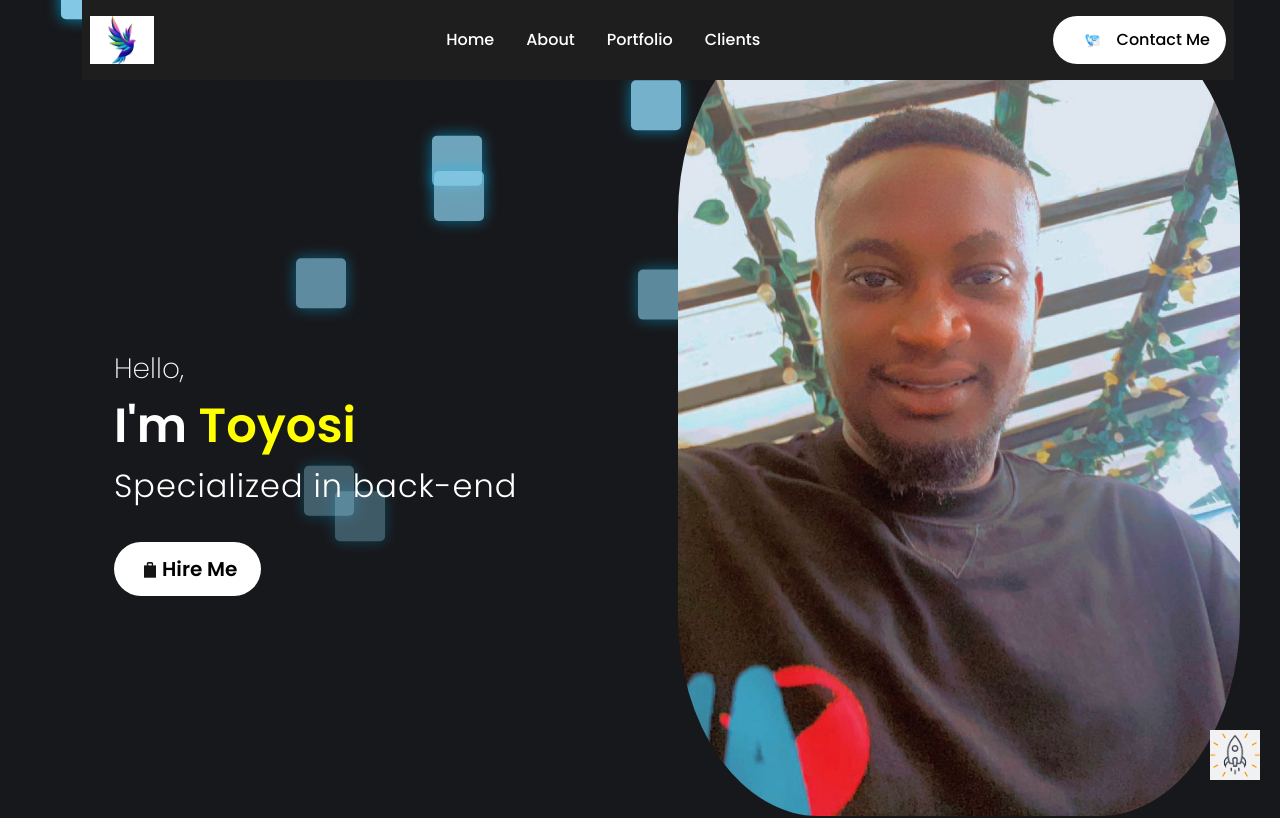
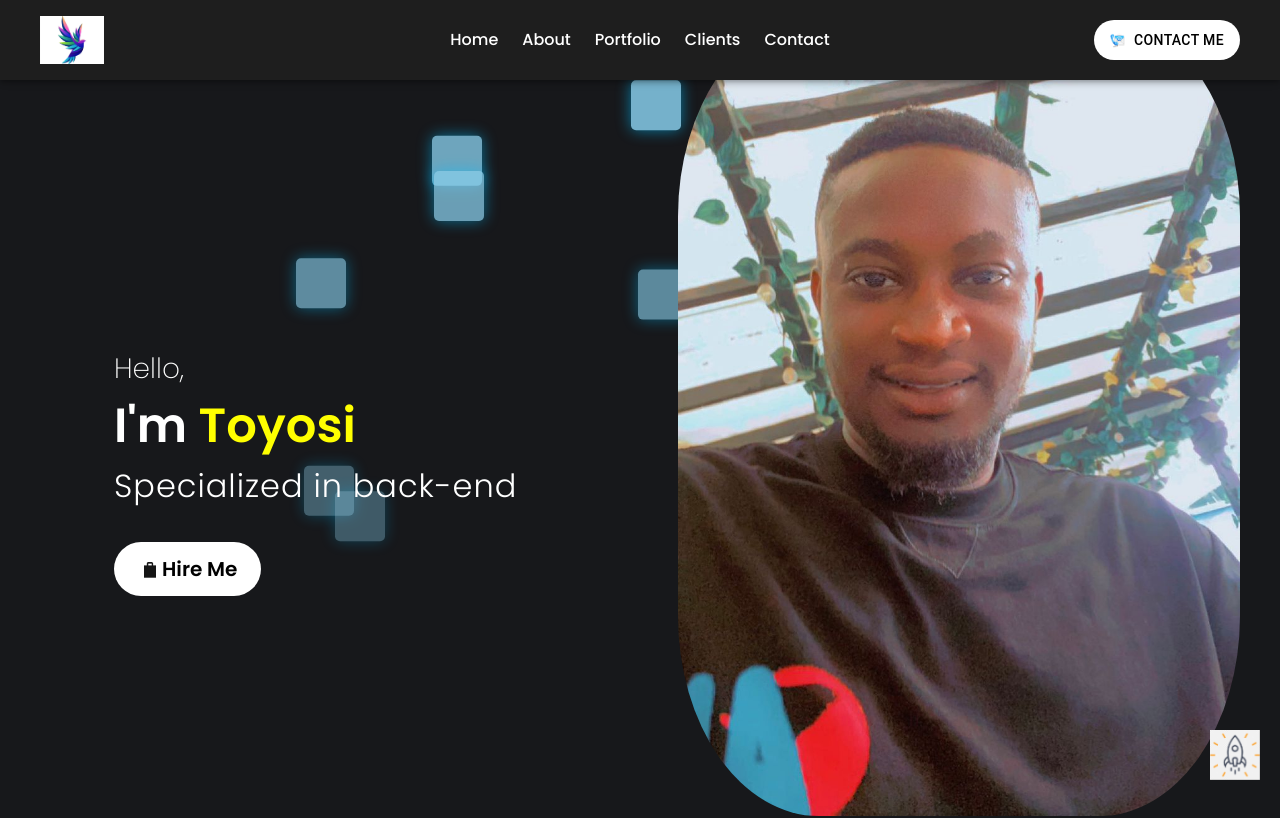
Before and after one commit to toyorcee/MY_PORTFOLIO, a React (Create React App) app: page / in a window 1280 px wide. Shown: the top 818 px of the page. Built offline with nearby package versions, Linux system fonts and the light colour scheme.

Commit message:
new push

```diff
--- a/package.json
+++ b/package.json
@@ -4,6 +4,10 @@
   "private": true,
   "dependencies": {
     "@emailjs/browser": "^3.11.0",
+    "@emotion/react": "^11.14.0",
+    "@emotion/styled": "^11.14.0",
+    "@mui/icons-material": "^6.4.1",
+    "@mui/material": "^6.4.1",
     "@react-spring/web": "^9.7.4",
     "@testing-library/jest-dom": "^5.17.0",
     "@testing-library/react": "^13.4.0",
--- a/src/Components/NavBar/navbar.jsx
+++ b/src/Components/NavBar/navbar.jsx
@@ -1,147 +1,197 @@
-import React from "react";
-import { useState } from "react";
-import Container from "react-bootstrap/Container";
-import "./navbar.css";
+import React, { useState } from "react";
+import {
+  AppBar,
+  Toolbar,
+  IconButton,
+  Drawer,
+  List,
+  ListItem,
+  ListItemText,
+  Button,
+  Box,
+} from "@mui/material";
+import { Menu as MenuIcon } from "@mui/icons-material";
+import { Link } from "react-scroll";
 import logo from "../../assets/logo.png";
-import { Link } from "react-scroll";
 import contactImg from "../../assets/contact-icon-png-0.png";
-import menu from "../../asset/menu.png";
 
 const NavBar = () => {
-  const [showMenu, setShowMenu] = useState(false);
+  const [drawerOpen, setDrawerOpen] = useState(false);
+
+  const menuItems = [
+    { label: "Home", to: "intro", offset: -50 },
+    { label: "About", to: "skills", offset: -80 },
+    { label: "Portfolio", to: "works", offset: -20 },
+    { label: "Clients", to: "clients", offset: -10 },
+    { label: "Contact", to: "contact", offset: -50 },
+  ];
+
   return (
-    <Container>
-      <nav className="navbar" id="naav">
-        <img src={logo} alt="logo" className="logo" />
-        <div className="desktopMenu">
+    <AppBar
+      position="sticky"
+      sx={{
+        backgroundColor: "rgb(30, 30, 30)",
+        padding: "0.5rem",
+        zIndex: 3,
+      }}
+    >
+      <Toolbar
+        sx={{
+          display: "flex",
+          justifyContent: "center", // Centers the toolbar content
+          alignItems: "center",
+        }}
+      >
+        <Box
+          sx={{
+            display: "flex",
+            alignItems: "center",
+            width: "100%",
+            maxWidth: "1200px",
+            margin: "0 auto",
+            position: "relative", // Add relative positioning for finer control
+          }}
+        >
+          {/* Logo */}
+          <Box
+            component="img"
+            src={logo}
+            alt="Logo"
+            sx={{
+              height: "3rem",
+              width: "4rem",
+              objectFit: "cover",
+              position: "absolute",
+              left: 0, // Pin the logo to the left
+            }}
+          />
+
+          {/* Desktop Menu */}
+          <Box
+            sx={{
+              display: { xs: "none", md: "flex" },
+              justifyContent: "center", // Centers menu items within available space
+              flex: 1, // Allows the menu to occupy the middle space
+              gap: "1.5rem",
+            }}
+          >
+            {menuItems.map((item) => (
               <Link
+                key={item.label}
                 activeClass="active"
-            to="intro"
+                to={item.to}
                 spy={true}
                 smooth={true}
-            offset={-50}
+                offset={item.offset}
                 duration={500}
-            className="desktopMenuListItem"
+                style={{
+                  cursor: "pointer",
+                  textDecoration: "none",
+                  color: "white",
+                }}
               >
-            Home
+                {item.label}
               </Link>
+            ))}
+          </Box>
+
+          {/* Contact Button */}
+          <Box
+            sx={{
+              display: { xs: "none", md: "block" },
+              position: "absolute",
+              right: 0, // Ensure the button stays on the far right
+            }}
+          >
+            <Button
+              onClick={() =>
+                document
+                  .getElementById("contact")
+                  .scrollIntoView({ behavior: "smooth" })
+              }
+              sx={{
+                backgroundColor: "white",
+                color: "black",
+                borderRadius: "2rem",
+                padding: "0.5rem 1rem",
+                "&:hover": {
+                  backgroundColor: "yellow",
+                  color: "black",
+                },
+              }}
+            >
+              <Box
+                component="img"
+                src={contactImg}
+                alt="Contact"
+                sx={{
+                  height: "1rem",
+                  width: "1rem",
+                  marginRight: "0.5rem",
+                }}
+              />
+              Contact Me
+            </Button>
+          </Box>
+
+          {/* Mobile Menu Icon */}
+          <IconButton
+            edge="end"
+            color="inherit"
+            sx={{ display: { xs: "block", md: "none" } }}
+            onClick={() => setDrawerOpen(true)}
+          >
+            <MenuIcon />
+          </IconButton>
+        </Box>
+      </Toolbar>
+
+      {/* Mobile Drawer */}
+      <Drawer
+        anchor="right"
+        open={drawerOpen}
+        onClose={() => setDrawerOpen(false)}
+      >
+        <List
+          sx={{
+            width: 250,
+            backgroundColor: "rgb(40, 40, 40)",
+            color: "white",
+            height: "100%",
+            padding: "1rem",
+          }}
+        >
+          {menuItems.map((item) => (
+            <ListItem
+              button
+              key={item.label}
+              onClick={() => setDrawerOpen(false)}
+              sx={{
+                "&:hover": {
+                  backgroundColor: "rgb(30, 30, 30)",
+                  color: "yellow",
+                },
+              }}
+            >
               <Link
-            activeClass="active"
-            to="skills"
+                to={item.to}
                 spy={true}
                 smooth={true}
-            offset={-80}
+                offset={item.offset}
                 duration={500}
-            className="desktopMenuListItem"
-          >
-            About
-          </Link>
-          <Link
-            activeClass="active"
-            to="works"
-            spy={true}
-            smooth={true}
-            offset={-20}
-            duration={500}
-            className="desktopMenuListItem"
-          >
-            Portfolio
-          </Link>
-          <Link
-            activeClass="active"
-            to="clients"
-            spy={true}
-            smooth={true}
-            offset={-10}
-            duration={500}
-            className="desktopMenuListItem"
-          >
-            Clients
-          </Link>
-        </div>
-        <button
-          className="desktopMenuBtn"
-          onClick={() => {
-            document
-              .getElementById("contact")
-              .scrollIntoView({ behavior: "smooth" });
+                style={{
+                  textDecoration: "none",
+                  color: "inherit",
+                  width: "100%",
                 }}
               >
-          <img src={contactImg} alt="" className="desktopMenuImg" /> Contact Me{" "}
-        </button>
-        <img
-          src={menu}
-          alt="Menu"
-          className="mobMenu"
-          onClick={() => setShowMenu(!showMenu)}
-        />
-        <div
-          className="navMenu"
-          style={{ display: showMenu ? "flex" : "none" }}
-        >
-          <Link
-            activeClass="active"
-            to="intro"
-            spy={true}
-            smooth={true}
-            offset={-50}
-            duration={500}
-            className="listItem"
-            onClick={() => setShowMenu(false)}
-          >
-            Home
+                <ListItemText primary={item.label} />
               </Link>
-          <Link
-            activeClass="active"
-            to="skills"
-            spy={true}
-            smooth={true}
-            offset={-80}
-            duration={500}
-            className="listItem"
-            onClick={() => setShowMenu(false)}
-          >
-            About
-          </Link>
-          <Link
-            activeClass="active"
-            to="works"
-            spy={true}
-            smooth={true}
-            offset={-60}
-            duration={500}
-            className="listItem"
-            onClick={() => setShowMenu(false)}
-          >
-            Portfolio
-          </Link>
-          <Link
-            activeClass="active"
-            to="clients"
-            spy={true}
-            smooth={true}
-            offset={-50}
-            duration={500}
-            className="listItem"
-            onClick={() => setShowMenu(false)}
-          >
-            Clients
-          </Link>
-          <Link
-            activeClass="active"
-            to="contact"
-            spy={true}
-            smooth={true}
-            offset={-50}
-            duration={500}
-            className="listItem"
-            onClick={() => setShowMenu(false)}
-          >
-            Contact
-          </Link>
-        </div>
-      </nav>
-    </Container>
+            </ListItem>
+          ))}
+        </List>
+      </Drawer>
+    </AppBar>
   );
 };
 
```
Also changed, not shown: 1 other file (tests, documents, lock files or other folders). Lines whose indentation alone changed are shown as unchanged.
